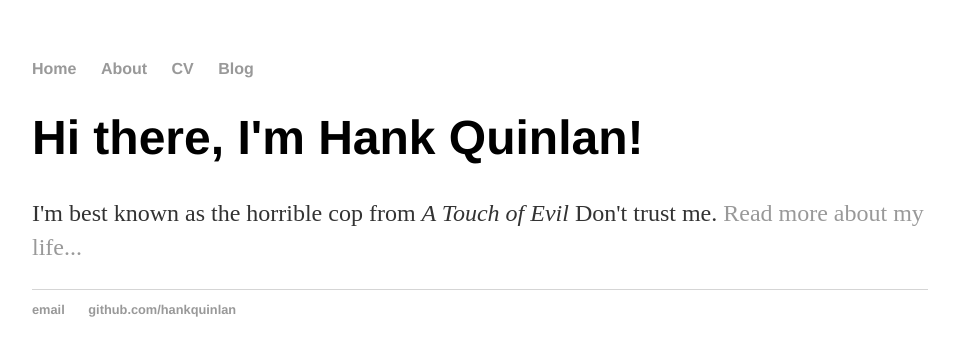
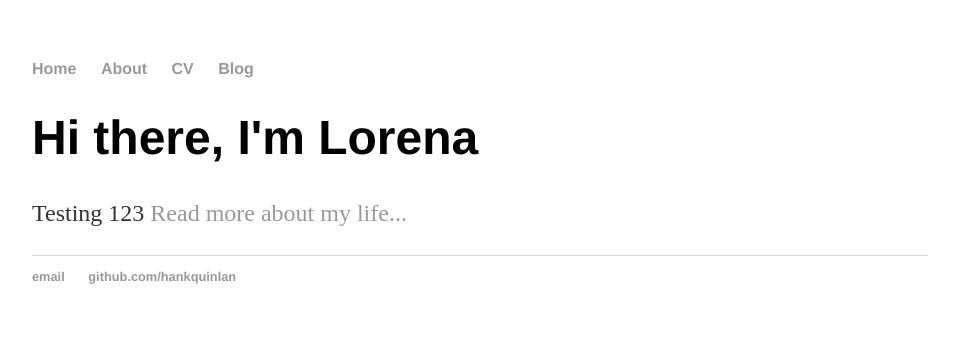
Before and after one commit to lyontyger/lyontyger.github.io, a Jekyll site: the page built from index.html, in a window 1280 px wide. Shown: the top 356 px of the page, without its empty margins (160-1119 px from the left). Built offline with Jekyll 4.4.1, drawn with Linux system fonts in a browser that asks for light colours.

Commit message:
Update index.html

```diff
--- a/index.html
+++ b/index.html
@@ -1,30 +1,8 @@
-<!DOCTYPE html>
-<html>
-	<head>
-		<title>Hank Quinlan, Horrible Cop</title>
-		<!-- link to main stylesheet -->
-		<link rel="stylesheet" type="text/css" href="/css/main.css">
-	</head>
-	<body>
-		<nav>
-    		<ul>
-        		<li><a href="/">Home</a></li>
-	        	<li><a href="/about">About</a></li>
-        		<li><a href="/cv">CV</a></li>
-        		<li><a href="/blog">Blog</a></li>
-    		</ul>
-		</nav>
-		<div class="container">
-    		<div class="blurb">
-        		<h1>Hi there, I'm Hank Quinlan!</h1>
-				<p>I'm best known as the horrible cop from <em>A Touch of Evil</em> Don't trust me. <a href="/about">Read more about my life...</a></p>
-    		</div><!-- /.blurb -->
-		</div><!-- /.container -->
-		<footer>
-    		<ul>
-        		<li><a href="mailto:hankquinlanhub@gmail.com">email</a></li>
-        		<li><a href="https://github.com/hankquinlan">github.com/hankquinlan</a></li>
-			</ul>
-		</footer>
-	</body>
-</html>
+---
+layout: default
+title: Lorena Lyon, testing site
+---
+<div class="blurb">
+	<h1>Hi there, I'm Lorena</h1>
+	<p>Testing 123 <a href="/about">Read more about my life...</a></p>
+</div><!-- /.blurb -->
```
